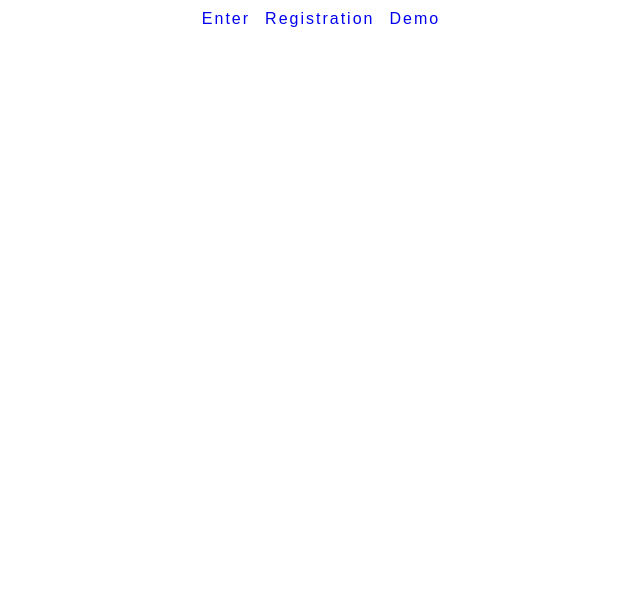
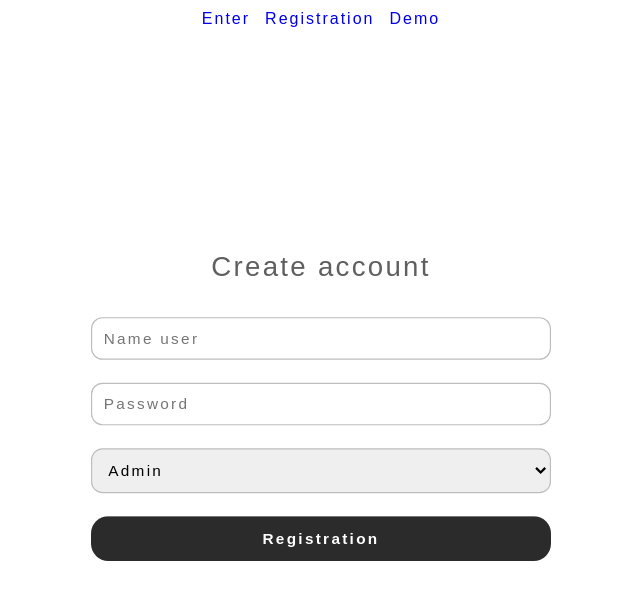
Before and after one commit to Genya10/jwt-PERN, a React (Create React App) app in the folder client/: page /sign-up in a window 1280 px wide. Shown: the top 600 px of the page, without its empty margins (319-959 px from the left). Built offline with nearby package versions, Linux system fonts and the light colour scheme.

Commit message:
filling SignUp

```diff
--- a/client/src/pages/SignUp.jsx
+++ b/client/src/pages/SignUp.jsx
@@ -1,9 +1,76 @@
+import {useForm,Controller } from "react-hook-form";
+import style from "./pages.module.scss";
+import { AuthContext } from "../context/AuthContext";
+import { useContext } from "react";
+import { yupResolver } from "@hookform/resolvers/yup";
+import {signUpSchema} from "./validationSchemas";
+import Select from "../components/Select";
+import Button from "../components/Button";
+import Field from "../components/Field";
 
+const defaultValues ={
+    userName:"",
+    password:"",
+    role:1
+}
+
+const rolesList = [
+    {
+        id:1,
+        title:"Admin",
+    },
+    {
+        id:2,
+        title:"Moderator",
+    },
+    {
+        id:3,
+        title:"User"
+    },
+];
 
 export function SignUp(){
+    const {handleSignUp} = useContext(AuthContext);
+
+   const {
+    register,
+    handleSubmit,
+    control,
+    formState:{errors,isSubmitting},
+   } = useForm({
+    defaultValues,
+    resolver:yupResolver(signUpSchema)
+   })
+
     return(
-        <div>
-
-        </div>
+        <form className={style.wrapper} onSubmit={handleSubmit(handleSignUp)}>
+            <h2>Create account</h2>
+            <Field
+                    name="userName"
+                    register={register}
+                    autoComplete="off"
+                    placeholder="Name user"
+                    error={Boolean(errors.userName)}
+                    helperText={errors.userName?.message}
+            />
+            <Field
+                    name="userName"
+                    register={register}
+                    autoComplete="off"
+                    placeholder="Password"
+                    error={Boolean(errors.userName)}
+                    helperText={errors.userName?.message}
+            />
+            <Controller
+            control={control}
+            name="role"
+            render={({field:{onChange,value}})=>(
+               <Select onChange={onChange} value={value} options={rolesList}/>
+            )}
+            />
+            <Button disabled={isSubmitting} type="submit">
+                Registration
+            </Button>
+        </form>
     )
 }
```
